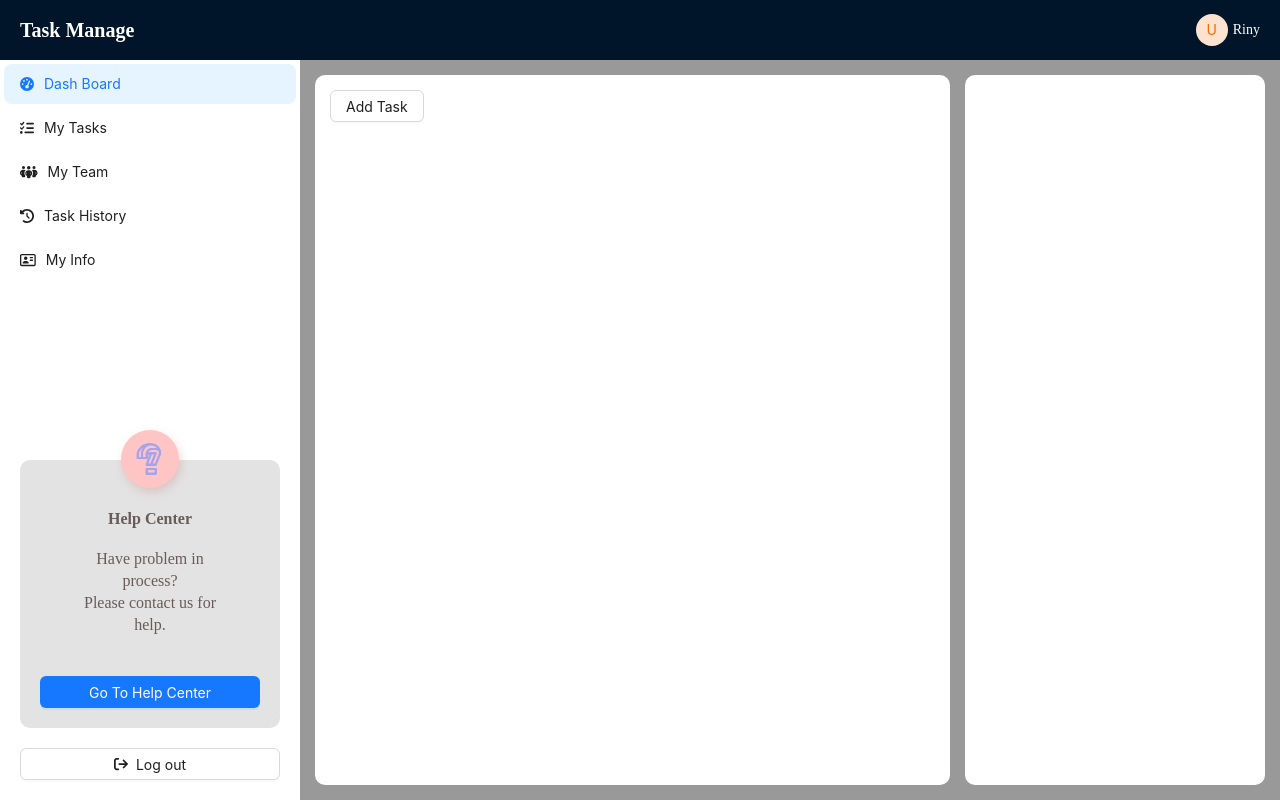
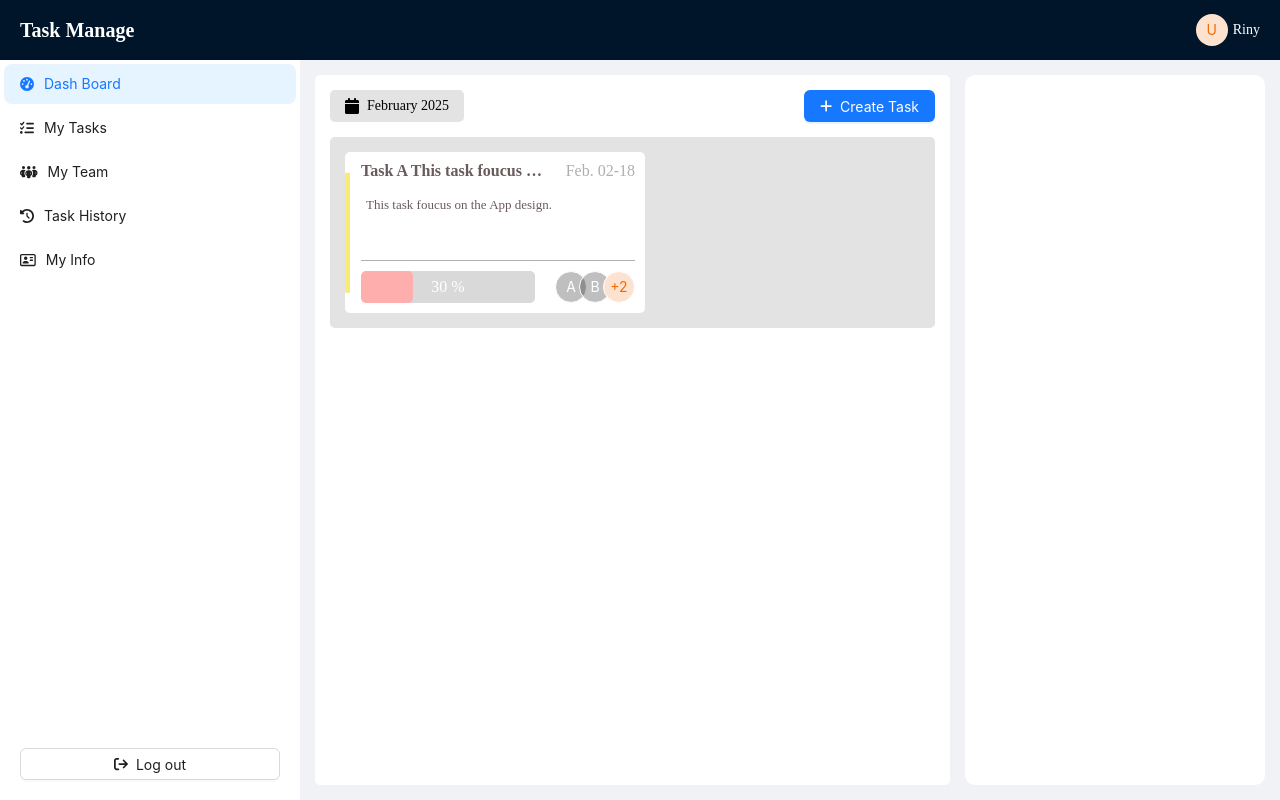
Before and after one commit to martinzhang03/CS130-Project, a React (Vite) app: page /dashboard in a window 1280 px wide. Built offline with nearby package versions, Linux system fonts and the light colour scheme.

Commit message:
finish task item component

```diff
--- a/package.json
+++ b/package.json
@@ -16,6 +16,7 @@
     "@fortawesome/free-solid-svg-icons": "^6.7.2",
     "@fortawesome/react-fontawesome": "^0.2.2",
     "antd": "^5.24.0",
+    "dayjs": "^1.11.13",
     "react": "^19.0.0",
     "react-dom": "^19.0.0",
     "react-router-dom": "^6.29.0"
--- a/src/components/Layout/index.jsx
+++ b/src/components/Layout/index.jsx
@@ -1,5 +1,4 @@
-import React, { useEffect, useState } from "react";
-import Header from "../Header";
+import { faAddressCard } from "@fortawesome/free-regular-svg-icons";
 import {
   faArrowRightFromBracket,
   faClockRotateLeft,
@@ -7,9 +6,10 @@ import {
   faListCheck,
   faPeopleGroup,
 } from "@fortawesome/free-solid-svg-icons";
-import { faAddressCard } from "@fortawesome/free-regular-svg-icons";
+import { FontAwesomeIcon } from "@fortawesome/react-fontawesome";
 import { Button, Menu } from "antd";
-import { FontAwesomeIcon } from "@fortawesome/react-fontawesome";
+import React, { useEffect, useState } from "react";
+import Header from "../Header";
 
 import helpImg from "@/assets/help.png";
 import { Outlet, useLocation, useNavigate } from "react-router-dom";
@@ -115,6 +115,7 @@ const Layout = () => {
                 width: 300,
                 padding: 20,
                 position: "relative",
+                display: "none",
               }}
             >
               {/* icon box */}
--- a/src/index.css
+++ b/src/index.css
@@ -1,3 +1,7 @@
+:root {
+  --bgColor: #e3e3e3;
+}
+
 body {
   margin: 0;
 }
@@ -5,3 +9,18 @@ body {
 div {
   box-sizing: border-box;
 }
+
+/* 单行文本溢出 */
+.single-line-ellipsis {
+  white-space: nowrap;
+  overflow: hidden;
+  text-overflow: ellipsis;
+}
+
+/* 多行文本溢出 */
+.multi-line-ellipsis {
+  display: -webkit-box;
+  -webkit-box-orient: vertical;
+  -webkit-line-clamp: 3;
+  overflow: hidden;
+}
--- /dev/null
+++ b/src/views/dashboard/components/Progress/index.jsx
@@ -0,0 +1,41 @@
+import React from "react";
+
+const Progress = ({ val = 30 }) => {
+  return (
+    <>
+      <div
+        style={{
+          width: "100%",
+          height: 32,
+          position: "relative",
+          backgroundColor: "#D9D9D9",
+          borderRadius: 5,
+          overflow: "hidden",
+        }}
+      >
+        <div
+          style={{
+            width: `${val}%`,
+            height: "100%",
+            backgroundColor: "#FFAEAE",
+            borderRadius: 5,
+          }}
+        ></div>
+        <div
+          style={{
+            fontSize: 16,
+            color: "#fff",
+            position: "absolute",
+            top: "50%",
+            left: "50%",
+            transform: "translateX(-50%) translateY(-50%)",
+          }}
+        >
+          {val == 0 ? "Wait" : val == 100 ? "Well Done" : `${val} %`}
+        </div>
+      </div>
+    </>
+  );
+};
+
+export default Progress;
--- /dev/null
+++ b/src/views/dashboard/components/TaskItem/index.jsx
@@ -0,0 +1,126 @@
+import { Avatar } from "antd";
+import dayjs from "dayjs";
+import React from "react";
+import Progress from "../Progress";
+
+const TaskItem = ({ infos = {} }) => {
+  return (
+    <>
+      <div
+        style={{
+          width: 300,
+          backgroundColor: "#fff",
+          borderRadius: 5,
+          padding: 10,
+          paddingLeft: 16,
+          position: "relative",
+        }}
+      >
+        {/* header */}
+        <div
+          style={{
+            display: "flex",
+          }}
+        >
+          {/* task name */}
+          <div
+            style={{
+              flex: 1,
+              width: 0,
+              marginRight: 20,
+            }}
+          >
+            <div
+              className="single-line-ellipsis"
+              style={{
+                fontSize: 16,
+                fontWeight: 700,
+                color: "#695B5B",
+              }}
+            >
+              {infos.name}
+            </div>
+          </div>
+          <div
+            style={{
+              color: "#AFAFAF",
+            }}
+          >
+            {dayjs(infos.startTime).format("MMM. MM-DD")}
+          </div>
+        </div>
+        {/* desc */}
+        <div
+          style={{
+            width: "100%",
+            marginTop: 12,
+            fontSize: 13,
+            color: "#695B5B",
+            padding: 5,
+            paddingBottom: 0,
+            height: 58,
+          }}
+          className="multi-line-ellipsis"
+          title={infos.desc}
+        >
+          {infos.desc}
+        </div>
+        {/* line */}
+        <div
+          style={{
+            width: "100%",
+            height: 1,
+            backgroundColor: "#B1B1B1",
+            marginTop: 10,
+            marginBottom: 10,
+          }}
+        ></div>
+        {/* footer */}
+        <div
+          style={{
+            width: "100%",
+            display: "flex",
+          }}
+        >
+          <div
+            style={{
+              flex: 1,
+              marginRight: 20,
+            }}
+          >
+            <Progress />
+          </div>
+          <Avatar.Group
+            max={{
+              count: 2,
+              style: {
+                color: "#f56a00",
+                backgroundColor: "#fde3cf",
+              },
+            }}
+          >
+            {infos.assgins.map((user) => {
+              return <Avatar key={user.userid}>{user.name}</Avatar>;
+            })}
+          </Avatar.Group>
+        </div>
+
+        {/* color bar */}
+        <div
+          style={{
+            width: 5,
+            height: "75%",
+            backgroundColor: "#F8EC72",
+            position: "absolute",
+            top: "50%",
+            left: 0,
+            transform: "translateY(-50%)",
+            borderRadius: 1,
+          }}
+        ></div>
+      </div>
+    </>
+  );
+};
+
+export default TaskItem;
--- a/src/views/dashboard/index.jsx
+++ b/src/views/dashboard/index.jsx
@@ -1,6 +1,94 @@
+import { faCalendar, faPlus } from "@fortawesome/free-solid-svg-icons";
+import { FontAwesomeIcon } from "@fortawesome/react-fontawesome";
 import { Button } from "antd";
+import dayjs from "dayjs";
 import React, { useState } from "react";
 import AddTask from "./components/AddTask";
+import TaskItem from "./components/TaskItem";
+
+const taskList = [
+  {
+    taskId: 1,
+    name: "Task A This task foucus on the App design",
+    desc: "This task foucus on the App design.",
+    startTime: "2025-02-18",
+    endTime: "",
+    progress: "0",
+    status: "wait",
+    assgins: [
+      {
+        userId: 1,
+        name: "A",
+      },
+      {
+        userId: 2,
+        name: "B",
+      },
+      {
+        userId: 3,
+        name: "C",
+      },
+      {
+        userId: 4,
+        name: "D",
+      },
+    ],
+  },
+  {
+    taskId: 2,
+    name: "Task B",
+    desc: "This task foucus on the App design.",
+    startTime: "2025-02-18",
+    endTime: "",
+    progress: "0",
+    status: "wait",
+    assgins: [
+      {
+        userId: 1,
+        name: "A",
+      },
+      {
+        userId: 2,
+        name: "B",
+      },
+      {
+        userId: 3,
+        name: "C",
+      },
+      {
+        userId: 4,
+        name: "D",
+      },
+    ],
+  },
+  {
+    taskId: 3,
+    name: "Task C",
+    desc: "This task foucus on the App design.",
+    startTime: "2025-02-18",
+    endTime: "",
+    progress: "0",
+    status: "wait",
+    assgins: [
+      {
+        userId: 1,
+        name: "A",
+      },
+      {
+        userId: 2,
+        name: "B",
+      },
+      {
+        userId: 3,
+        name: "C",
+      },
+      {
+        userId: 4,
+        name: "D",
+      },
+    ],
+  },
+];
 
 const DashBoard = () => {
   const [addTask, setAddTask] = useState(false);
@@ -11,7 +99,7 @@ const DashBoard = () => {
         style={{
           width: "100%",
           height: "100%",
-          backgroundColor: "#999",
+          backgroundColor: "rgb(240,242,245)",
           padding: 15,
         }}
       >
@@ -27,20 +115,72 @@ const DashBoard = () => {
             style={{
               flex: 1,
               marginRight: 15,
-              borderRadius: 10,
+              borderRadius: 5,
               backgroundColor: "#fff",
               padding: 15,
+              display: "flex",
+              flexDirection: "column",
             }}
           >
-            <Button
-              onClick={() => {
-                setAddTask(true);
+            {/* top */}
+            <div
+              style={{
+                display: "flex",
+                marginBottom: 15,
               }}
             >
-              Add Task
-            </Button>
+              <div
+                style={{
+                  flex: 1,
+                }}
+              >
+                <div
+                  style={{
+                    width: "max-content",
+                    height: 32,
+                    backgroundColor: "var(--bgColor)",
+                    borderRadius: 5,
+                    display: "flex",
+                    alignItems: "center",
+                    padding: "0px 15px",
+                  }}
+                >
+                  <FontAwesomeIcon icon={faCalendar} />
+                  <div
+                    style={{
+                      fontSize: 14,
+                      marginLeft: 8,
+                    }}
+                  >
+                    {dayjs().format("MMMM YYYY")}
+                  </div>
+                </div>
+              </div>
+              <Button
+                onClick={() => {
+                  setAddTask(true);
+                }}
+                icon={<FontAwesomeIcon icon={faPlus} />}
+                type="primary"
+              >
+                Create Task
+              </Button>
+            </div>
+            {/* task list */}
+            <div
+              style={{
+                width: "100%",
+                // height: 220,
+                backgroundColor: "var(--bgColor)",
+                borderRadius: 5,
+                padding: 15,
+              }}
+            >
+              <TaskItem infos={taskList[0]}></TaskItem>
+            </div>
+            {/* task view */}
+            <div></div>
           </div>
-          {/* right */}
           <div
             style={{
               width: 300,
```
Also changed, not shown: 1 other file (tests, documents, lock files or other folders).
